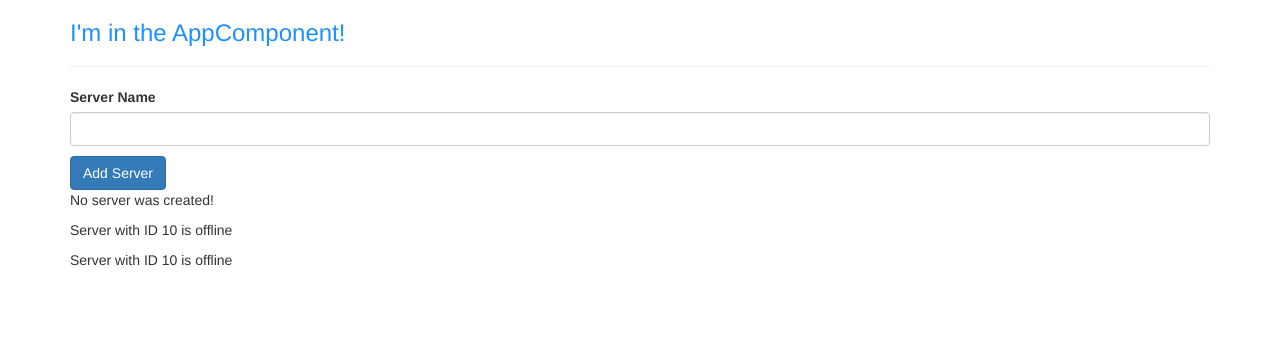
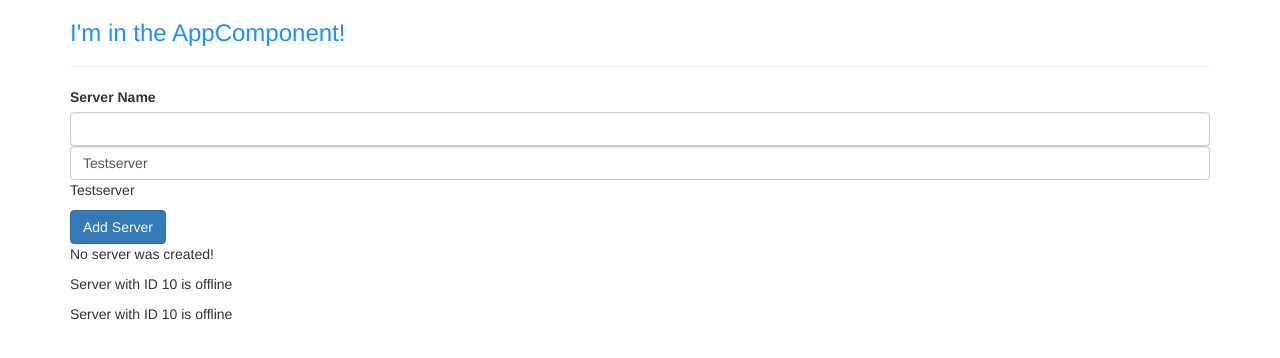
Before and after one commit to zakdim/ng8-complete-guide, an Angular app: page / in a window 1280 px wide. Shown: the top 358 px of the page. Built offline with nearby package versions, Linux system fonts and the light colour scheme.

Commit message:
s02-31 - two-way binding

```diff
--- a/src/app/servers/servers.component.html
+++ b/src/app/servers/servers.component.html
@@ -2,6 +2,9 @@
 <input type="text"
     class="form-control"
     (input)="onUpdateServerName($event)" />
+<input type="text"
+    class="form-control"
+    [(ngModel)]="serverName" />
 <p>{{ serverName }}</p>
 <button
     class="btn btn-primary"
--- a/src/app/servers/servers.component.ts
+++ b/src/app/servers/servers.component.ts
@@ -14,7 +14,7 @@ import { Component, OnInit } from '@angular/core';
 export class ServersComponent implements OnInit {
   allowNewServer = false;
   serverCreationStatus = 'No server was created!';
-  serverName = '';
+  serverName = 'Testserver';
 
   constructor() {
     setTimeout(() => {
```
